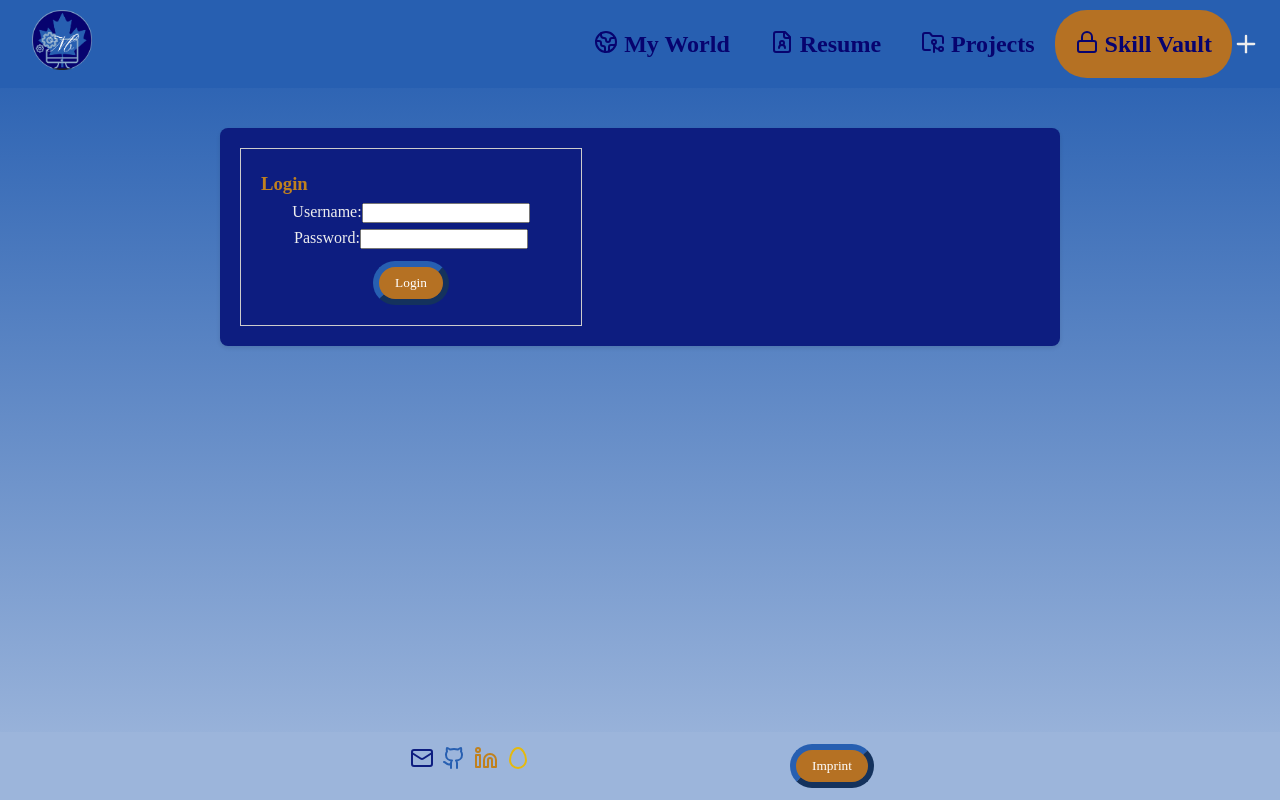
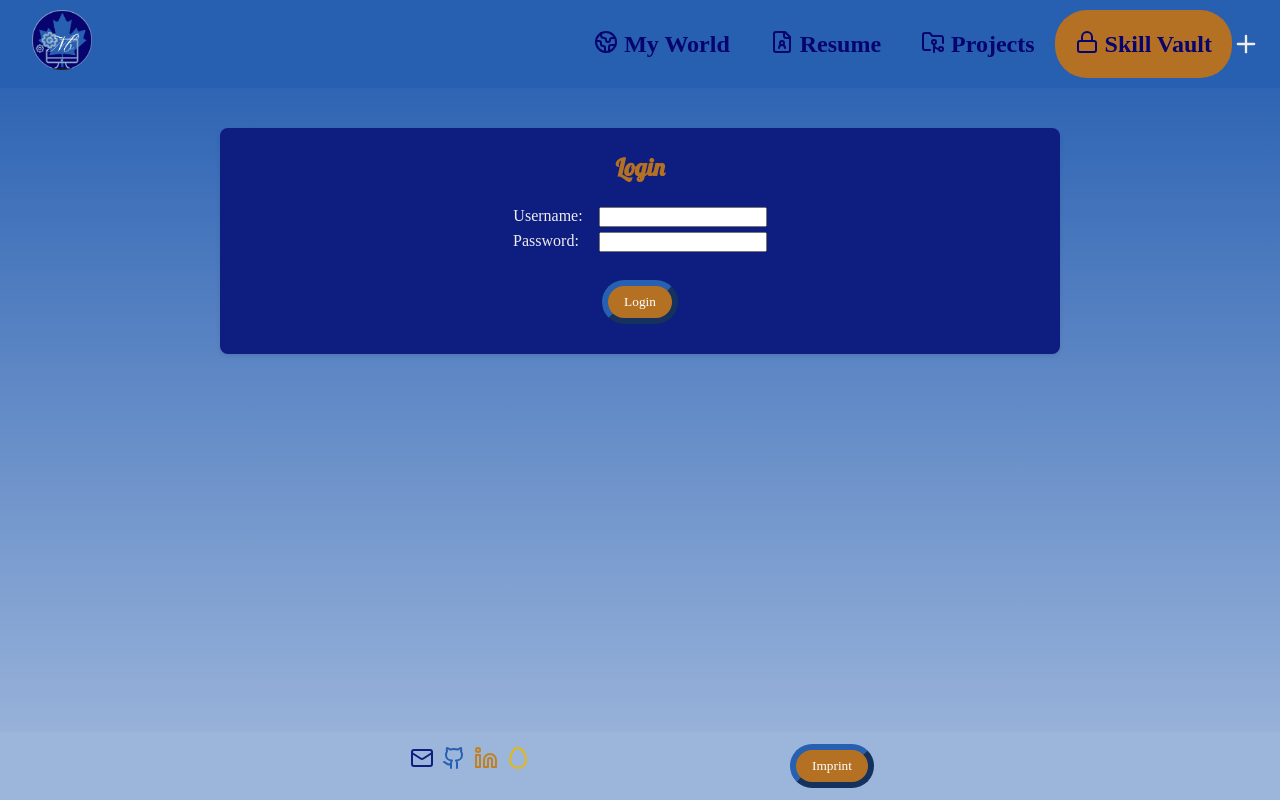
Before and after one commit to Theerabyte/bweb, a Next.js app: page /Vault in a window 1280 px wide. Built offline with nearby package versions, Linux system fonts and the light colour scheme; a web font is replaced by a local one.

Commit message:
adam 25.08.25
login centered & padded

```diff
--- a/src/[language]/en.js
+++ b/src/[language]/en.js
@@ -83,7 +83,6 @@ export const en = {
   cv: "Resume",
   proj: "Projects",
   priv: "Skill Vault",
-  cont: "Contact",
 // Home
   hoMe: "About Me :",
   hoTextMe: "My name is Naomi, I am 17 years old, I was born in january of 2008 and my Myers-Briggs type is ENFP. I am studying computer science at the IMS Bern to get my degree in economics and information technologies, with a specialization in application development.\n In my free time I do ice skating and other stuff, you can see more on this topic in the entry on the right.\n\n My whole life, I had my siblings with me, and they are the reason why I generally like people. I am proud to say that my siblings and I have an excellent bond.\n For example, we almost never fight and have active interactions, although we don't live in the same house anymore. Thanks to my father and one of my brothers, computer science is one thing I really like, and thanks to my education, I can improve my knowledge and the application of this knowledge from day to day. \n\n I don't know what my future holds yet, but one of my goals is to join the military, whether in the airborne infantry division or in NBC defense. Another goal I'd like to achieve in life is to travel to different countries, but I'm not quite as ambitious about that yet.\n",
--- a/src/components/Auth.js
+++ b/src/components/Auth.js
@@ -40,18 +40,18 @@ function Auth({ onLoginSuccess }) {
   };
 
   return (
-    <div style={{ border: '1px solid #ccc', padding: 20, maxWidth: 300 }}>
-      <h3>{t.prLoI}</h3>
+    <div> {/*style={{ border: '1px solid #ccc', padding: 20, maxWidth: 300 }}*/}
+      <h2 style={{textAlign: "center", paddingBottom: "1rem"}}>{t.prLoI}</h2>
       <div>
-        <label>{t.prNa}</label>
+        <label style={{paddingRight: "1rem"}}>{t.prNa}</label>
         <input
           type="text"
           value={username}
           onChange={(e) => setUsername(e.target.value)}
         />
       </div>
-      <div>
-        <label>{t.prPa}</label>
+      <div style={{paddingBottom: "1rem"}}>
+        <label  style={{paddingRight: "1rem"}}>{t.prPa} </label>
         <input
           type="password"
           value={password}
@@ -59,7 +59,7 @@ function Auth({ onLoginSuccess }) {
         />
       </div>
       {error && <div style={{ color: 'red', marginTop: 10 }}>{error}</div>}
-      <button onClick={handleLogin} style={{ marginTop: 10 }}>
+      <button onClick={handleLogin} style={{ margin: 10 }}>
         {t.prLoI}
       </button>
     </div>
```
